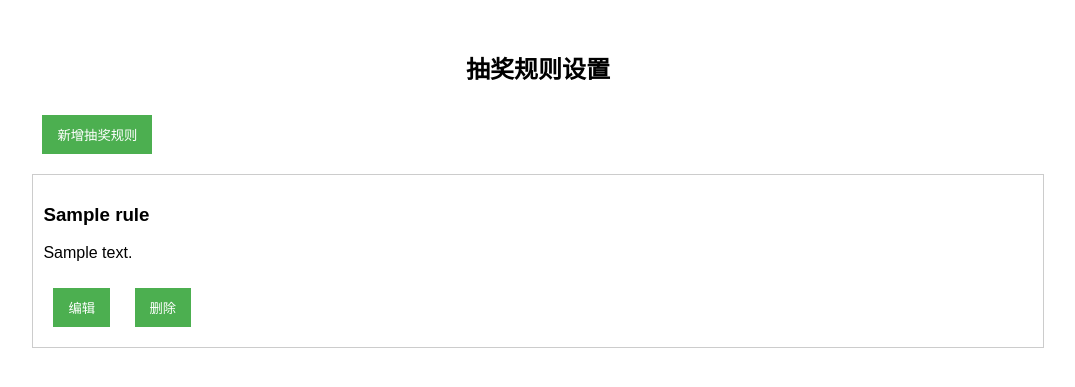
After one commit to Liuzhikailzk/teamwork, a Flask app: page /lottery_rules in a window 1280 px wide. The commit adds this page. Shown: the top 387 px of the page, without its empty margins (102-1177 px from the left). Run offline with Flask 3, Linux system fonts and the light colour scheme; tables that the repository leaves empty hold one stand-in row (values such as "Sample post").

Commit message:
抽奖管理系统1

```diff
--- a/app.py
+++ b/app.py
@@ -24,6 +24,29 @@ class User(db.Model):
     role = db.Column(db.String(20), default='user')  # 新增字段，用于区分用户角色
 
 
+class LotteryRule(db.Model):
+    id = db.Column(db.Integer, primary_key=True)
+    name = db.Column(db.String(100), nullable=False)
+    description = db.Column(db.String(500))
+    prizes = db.relationship('Prize', backref='lottery_rule', lazy=True)
+    participants = db.relationship('Participant', backref='lottery_rule', lazy=True)
+    mode = db.Column(db.String(100))
+
+
+class Prize(db.Model):
+    id = db.Column(db.Integer, primary_key=True)
+    name = db.Column(db.String(100), nullable=False)
+    quantity = db.Column(db.Integer, nullable=False)
+    lottery_rule_id = db.Column(db.Integer, db.ForeignKey('lottery_rule.id'), nullable=False)
+
+
+class Participant(db.Model):
+    id = db.Column(db.Integer, primary_key=True)
+    name = db.Column(db.String(100), nullable=False)
+    email = db.Column(db.String(100))
+    lottery_rule_id = db.Column(db.Integer, db.ForeignKey('lottery_rule.id'), nullable=True)
+
+
 # 初始化数据库
 with app.app_context():
     db.create_all()
@@ -32,7 +55,6 @@ with app.app_context():
         admin_user = User(phone='admin', password='admin', role='admin')
         db.session.add(admin_user)
         db.session.commit()
-
 
 
 @app.route('/')
@@ -58,6 +80,12 @@ def admin_dashboard():
 @app.route('/change_password', methods=['GET'])
 def change_password_page():
     return render_template('change_password.html')
+
+
+@app.route('/lottery_rules')
+def lottery_rules():
+    rules = LotteryRule.query.all()
+    return render_template('lottery_rules.html', rules=rules)
 
 
 @app.route('/send_sms', methods=['POST'])
@@ -137,6 +165,7 @@ def calculate_password_strength(password):
 
     return score
 
+
 @app.route('/change_password', methods=['POST'])
 def change_password():
     phone = request.form['phone']
@@ -165,7 +194,6 @@ def change_password():
     return jsonify({"success": False, "message": "用户不存在"})
 
 
-
 @app.route('/logout', methods=['POST'])
 def logout():
     # 在这里可以执行任何需要的清理操作，例如清理会话数据
@@ -184,7 +212,40 @@ def update_user():
         return jsonify({"success": True, "message": "用户信息更新成功"})
     return jsonify({"success": False, "message": "用户不存在"})
 
-#todo 需要修改home.html实现抽奖功能
+@app.route('/add_lottery_rule', methods=['GET', 'POST'])
+def add_lottery_rule():
+    if request.method == 'POST':
+        name = request.form['name']
+        description = request.form['description']
+        mode = request.form['mode']
+        rule = LotteryRule(name=name, description=description, mode=mode)
+        db.session.add(rule)
+        db.session.commit()
+        return redirect(url_for('lottery_rules'))
+    return render_template('add_lottery_rule.html')
+
+@app.route('/edit_lottery_rule/<int:id>', methods=['GET', 'POST'])
+def edit_lottery_rule(id):
+    rule = LotteryRule.query.get(id)
+    if request.method == 'POST':
+        rule.name = request.form['name']
+        rule.description = request.form['description']
+        rule.mode = request.form['mode']
+        db.session.commit()
+        return redirect(url_for('lottery_rules'))
+    return render_template('edit_lottery_rule.html', rule=rule)
+
+@app.route('/delete_lottery_rule', methods=['POST'])
+def delete_lottery_rule():
+    id = request.form['id']
+    rule = LotteryRule.query.get(id)
+    if rule:
+        db.session.delete(rule)
+        db.session.commit()
+        return jsonify({"success": True})
+    return jsonify({"success": False})
+
+# todo 需要修改home.html实现抽奖功能
 
 if __name__ == '__main__':
     db.create_all()
--- /dev/null
+++ b/templates/lottery_rules.html
@@ -0,0 +1,68 @@
+<!DOCTYPE html>
+<html lang="en">
+<head>
+    <meta charset="UTF-8">
+    <meta name="viewport" content="width=device-width, initial-scale=1.0">
+    <title>抽奖规则设置</title>
+    <script src="https://code.jquery.com/jquery-3.6.0.min.js"></script>
+    <style>
+        body {
+            font-family: Arial, sans-serif;
+        }
+        .container {
+            width: 80%;
+            margin: 50px auto;
+        }
+        h2 {
+            text-align: center;
+        }
+        .rule {
+            border: 1px solid #ccc;
+            padding: 10px;
+            margin: 10px 0;
+        }
+        button {
+            padding: 10px 15px;
+            background-color: #4CAF50;
+            color: white;
+            border: none;
+            cursor: pointer;
+            margin: 10px;
+        }
+    </style>
+</head>
+<body>
+    <div class="container">
+        <h2>抽奖规则设置</h2>
+        <button onclick="window.location.href='/add_lottery_rule'">新增抽奖规则</button>
+        <div class="rules">
+            {% for rule in rules %}
+            <div class="rule">
+                <h3>{{ rule.name }}</h3>
+                <p>{{ rule.description }}</p>
+                <button onclick="editRule({{ rule.id }})">编辑</button>
+                <button onclick="deleteRule({{ rule.id }})">删除</button>
+            </div>
+            {% endfor %}
+        </div>
+    </div>
+
+    <script>
+        function editRule(id) {
+            window.location.href = '/edit_lottery_rule/' + id;
+        }
+
+        function deleteRule(id) {
+            if (confirm('是否要删除这一抽奖规则?')) {
+                $.post('/delete_lottery_rule', {id: id}, function(response) {
+                    if (response.success) {
+                        location.reload();
+                    } else {
+                        alert('删除失败');
+                    }
+                });
+            }
+        }
+    </script>
+</body>
+</html>
```
Also changed, not shown: templates/add_lottery_rule.html (added, +59 -0 lines), templates/admin_dashboard.html (+7 -4 lines), templates/edit_lottery_rule.html (added, +59 -0 lines), instance/users.db.
